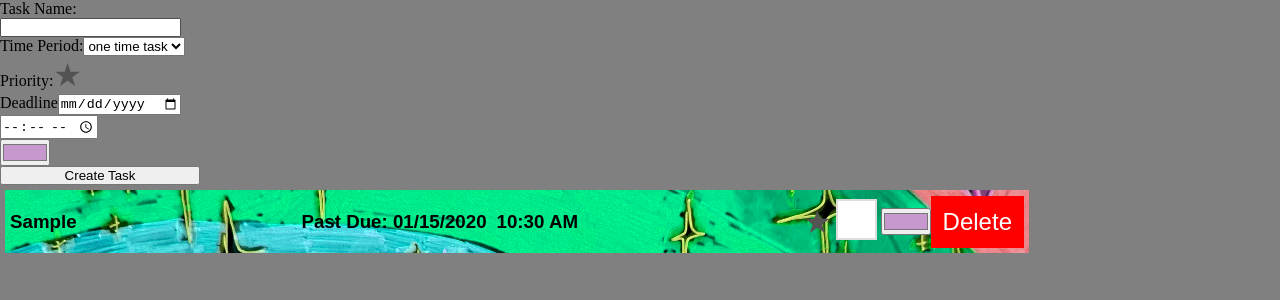
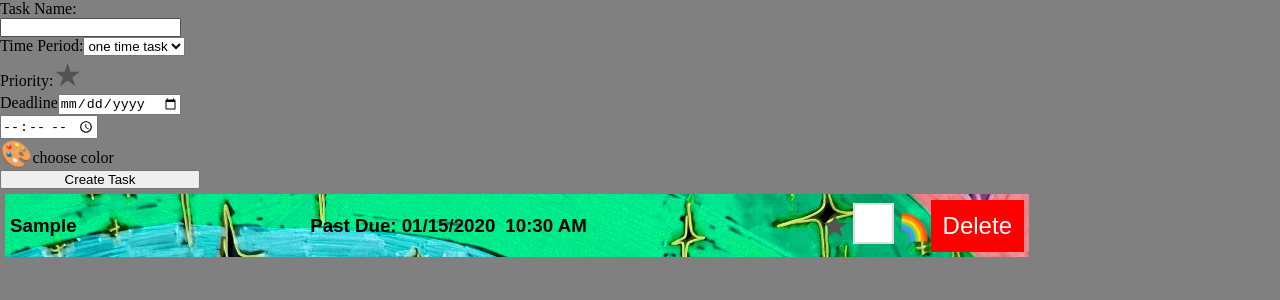
Before and after one commit to katredford/goal-getter, a React (Vite) app: page / in a window 1280 px wide. Both pictures are taken after typing "Sample", "2020-01-15", "10:30" into the empty fields and a click on the button "Create Task". Shown: the top 300 px of the page. Built offline with nearby package versions, Linux system fonts and the light colour scheme.

Commit message:
added id to tasks, changed the key value to task.id instead of index so that color does not get affected by task position in array

```diff
--- a/src/components/CreateGoal/createGoal.css
+++ b/src/components/CreateGoal/createGoal.css
@@ -7,6 +7,17 @@ input[type="checkbox"] {
   position: absolute;
   white-space: nowrap;
   width: 1px;
+}
+
+
+.color-picker::before {
+  color: #535353;
+  /* margin-right: 9px; */
+
+  font-size: 26px;
+  content: "🎨"
+    /* 🔘
+  🎨 */
 }
 
 .priority::before {
--- a/src/components/CreateGoal/index.jsx
+++ b/src/components/CreateGoal/index.jsx
@@ -113,8 +113,8 @@ export default function CreateGoal() {
             className={`priority ${isChecked ? "priority--active" : ""}`}
             aria-hidden="true"
           />
+        </label>
 
-        </label>
         {timePeriod === 'no-repeat' && (
 
           <label>
@@ -132,13 +132,19 @@ export default function CreateGoal() {
           </label>
         )}
 
+          <label>
         <input
           type="color"
-          // checked={isComplete}
           onChange={handleColorChange}
           id="favcolor"
           value={color}
         />
+
+        <span
+            className='color-picker'
+          aria-hidden="true"
+        />choose color
+      </label>
 
         <button type='submit'>Create Task</button>
       </form>
--- a/src/components/GoalCard/goalCard.css
+++ b/src/components/GoalCard/goalCard.css
@@ -1,3 +1,39 @@
+input[type="color"] {
+  clip: rect(0 0 0 0);
+  clip-path: inset(50%);
+  height: 1px;
+  overflow: hidden;
+  position: absolute;
+  white-space: nowrap;
+  width: 1px;
+}
+
+.color::before {
+  color: #535353;
+  /* margin-right: 9px; */
+
+  font-size: 26px;
+  content: "🌈"
+  /* 🔘
+  🎨 */
+}
+
+.mirror {
+  display: inline-block;
+  font-size: 30px;
+
+  -webkit-transform: matrix(-1, 0, 0, 1, 0, 0);
+  -moz-transform: matrix(-1, 0, 0, 1, 0, 0);
+  -o-transform: matrix(-1, 0, 0, 1, 0, 0);
+  transform: matrix(-1, 0, 0, 1, 0, 0);
+}
+/* .priority--active::before {
+  color: #ffe114;
+
+
+  font-size: 32px;
+  content: "★"
+} */
 
  .goalCard {
   display: flex;
@@ -15,6 +51,11 @@
 .goalCard h2 {
   font-size: 30px;
   margin-top: 10px;
+}
+.goalCard--top{
+  display: flex;
+  justify-content: space-between;
+  width: 100%;
 }
 .click-total {
   position: absolute;
--- a/src/components/GoalCard/index.jsx
+++ b/src/components/GoalCard/index.jsx
@@ -14,11 +14,11 @@ export default function GoalCard({ task }) {
   const [colorChange, setColorChange] = useState(task.color)
 
   const handleDelete = () => {
-    deleteTask(task?.name);
+    deleteTask(task?.id);
   };
 
   useEffect(() => {
-    const storedTask = tasks.find((t) => t.name === task?.name);
+    const storedTask = tasks.find((t) => t.id === task?.id);
     if (storedTask) {
       setClickNum(storedTask.clickNum || 0);
       setProgress(storedTask.completeCirc || 0);
@@ -28,17 +28,17 @@ export default function GoalCard({ task }) {
         setProgress(100);
       }
     }
-  }, [tasks, task?.name]);
+  }, [tasks, task?.id]);
 
   useEffect(() => {
-    const storedTask = tasks.find((t) => t.name === task?.name);
+    const storedTask = tasks.find((t) => t.id === task?.id);
     if (storedTask && storedTask.priority) {
       setIsPriority(true)
     } else {
       setIsPriority(false)
     }
 
-  }, [tasks, task?.name]);
+  }, [tasks, task?.id]);
 
   const handleIncrement = () => {
     const completeCirc = 100 / task?.frequency;
@@ -58,8 +58,8 @@ export default function GoalCard({ task }) {
       setClickNum(0);
     }
 
-    if (task && task.name) {
-      const existingTask = tasks.find((t) => t.name === task.name);
+    if (task && task.id) {
+      const existingTask = tasks.find((t) => t.id === task.id);
 
       if (existingTask) {
         // Task already exists, update it
@@ -74,16 +74,16 @@ export default function GoalCard({ task }) {
   };
 
   function handlePriorityChange() {
-    if (task && task.name) {
-      setPriority(task.name, !isPriority);
+    if (task && task.id) {
+      setPriority(task.id, !isPriority);
       setIsPriority(!isPriority);
     }
   }
 
   const handleColorChange = (event) => {
     console.log(event.target.value);
-    if (task && task.name) {
-      setColor(task.name, event.target.value)
+    if (task && task.id) {
+      setColor(task.id, event.target.value)
       setColorChange(event.target.value)
     }
 
@@ -92,10 +92,42 @@ export default function GoalCard({ task }) {
   return (
     <div className='goalCard'
       style={{ backgroundColor: colorChange }}>
+      <div className='goalCard--top'>
+      <label>
+        <input
+          type="checkbox"
+          checked={isPriority}
+          onChange={handlePriorityChange}
+        />
+        <span
+          className={`priority ${isPriority ? "priority--active" : ""}`}
+          aria-hidden="true"
+        />
+      </label>
+
+      <div>
       <h3>{task?.name}</h3>
       <p>
        {task?.frequency} times every {task?.timePeriod}
-      </p>
+          </p>
+
+        </div>
+        <label>
+        <input
+          type="color"
+          // checked={isComplete}
+          onChange={handleColorChange}
+          id="favcolor"
+          value={colorChange}
+        />
+
+        <span
+
+            className='color mirror'
+          aria-hidden="true"
+        />
+      </label>
+      </div>
       <Ring radius={100} stroke={10} progress={progress} />
       {/* <div className='background-circ'>hellow</div> */}
       <h1 className='click-total'>{clickNum}</h1>
@@ -109,25 +141,7 @@ export default function GoalCard({ task }) {
         <h2>Complete!</h2>
       )}
         <li className='del-btn' onClick={handleDelete}>Delete</li>
-          <input
-            type="color"
-            // checked={isComplete}
-            onChange={handleColorChange}
-            id="favcolor"
-            value={colorChange}
-          />
 
-        <label>
-          <input
-            type="checkbox"
-            checked={isPriority}
-            onChange={handlePriorityChange}
-          />
-          <span
-            className={`priority ${isPriority ? "priority--active" : ""}`}
-            aria-hidden="true"
-          />
-        </label>
       </div>
     </div>
   );
--- a/src/components/GoalsList/index.jsx
+++ b/src/components/GoalsList/index.jsx
@@ -52,45 +52,45 @@ export default function GoalsList() {
     setTaskChange(taskChange + 1);
   }, [tasks]);
 
-  const handleDelete = (taskName) => {
-    deleteTask(taskName);
+  const handleDelete = (taskId) => {
+    deleteTask(taskId);
     // Increment taskChange to trigger a re-render
     setTaskChange(taskChange + 1);
   };
 
-  const handleCheckboxChange = (taskName, isComplete) => {
-    setComplete(taskName, isComplete);
+  const handleCheckboxChange = (taskId, isComplete) => {
+    setComplete(taskId, isComplete);
     setTaskChange(taskChange + 1);
   };
 
-  const handlePriorityChange = (taskName, isPriority) => {
-    setPriority(taskName, isPriority);
-    setColor(taskName)
+  const handlePriorityChange = (taskId, isPriority) => {
+    setPriority(taskId, isPriority);
+    // setColor(taskName)
     setTaskChange(taskChange + 1);
   };
 
   return (
     <>
       <div>
-        {sortedTasks.map((task, index) => (
+        {sortedTasks.map((task) => (
           task.frequency === "" && (
             <SingleTask
-              key={index}
+              key={task.id}
               task={task}
-              onDelete={() => handleDelete(task.name)}
-              onCheckboxChange={(isComplete) => handleCheckboxChange(task.name, isComplete)}
-              onPriorityChange={(isPriority) => handlePriorityChange(task.name, isPriority)}
+              onDelete={() => handleDelete(task.id)}
+              onCheckboxChange={(isComplete) => handleCheckboxChange(task.id, isComplete)}
+              onPriorityChange={(isPriority) => handlePriorityChange(task.id, isPriority)}
               style={{ backgroundColor: task.color }}
             />
           )
         ))}
       </div>
       <div className='goalsList'>
-        {sortedTasks.map((task, index) => (
+        {sortedTasks.map((task) => (
           task.frequency !== "" && (
-            <GoalCard key={index} task={task}
-              onDelete={() => handleDelete(task.name)}
-              onPriorityChange={(isPriority) => handlePriorityChange(task.name, isPriority)}
+            <GoalCard key={task.id} task={task}
+              onDelete={() => handleDelete(task.id)}
+              onPriorityChange={(isPriority) => handlePriorityChange(task.id, isPriority)}
               // style={{ backgroundColor: task.color }}
             />
           )
--- a/src/components/SingleTask/index.jsx
+++ b/src/components/SingleTask/index.jsx
@@ -14,7 +14,7 @@ export default function SingleTask({ task }) {
   // console.log(isPriority)
 
   const handleDelete = () => {
-    deleteTask(task?.name);
+    deleteTask(task?.id);
   };
 
   useEffect(() => {
@@ -27,6 +27,8 @@ export default function SingleTask({ task }) {
 
     // console.log("Formatted Current Date:", formattedCurrentDate);
     // console.log("Deadline Date:", deadlineDateParsed.toLocaleDateString('en-US'));
+    const newCurrentDate = new Date(formattedCurrentDate);
+    const newDeadlineDate = new Date(deadlineDateParsed);
 
     // If the dates are the same, enable blinking
     if (formattedCurrentDate === deadlineDateParsed.toLocaleDateString('en-US')) {
@@ -37,7 +39,7 @@ export default function SingleTask({ task }) {
     }
 
     // If the deadline is in the past or equal to the current date, set isPastDue to true
-    if (formattedCurrentDate > deadlineDateParsed.toLocaleDateString('en-US')) {
+    if (newCurrentDate > newDeadlineDate) {
       // console.log("The date should be in the past");
       setIsPastDue(true);
     } else {
@@ -46,7 +48,7 @@ export default function SingleTask({ task }) {
   }, [task.deadline.date]);
 
   useEffect(() => {
-    const storedTask = tasks.find((t) => t.name === task?.name);
+    const storedTask = tasks.find((t) => t.id === task?.id);
     if (storedTask && storedTask.priority) {
       setIsPriority(true)
     } else {
@@ -57,28 +59,28 @@ export default function SingleTask({ task }) {
     } else {
       setIsComplete(false);
     }
-  }, [tasks, task?.name]);
+  }, [tasks, task?.id]);
 
   function handleCheckboxChange() {
-    if (task && task.name) {
+    if (task && task.id) {
       // Toggle the completion status using setComplete
-      setComplete(task.name, !isComplete);
+      setComplete(task.id, !isComplete);
       // Update the local state to reflect the change
       setIsComplete(!isComplete);
     }
   }
 
   function handlePriorityChange() {
-    if (task && task.name) {
-      setPriority(task.name, !isPriority);
+    if (task && task.id) {
+      setPriority(task.id, !isPriority);
       setIsPriority(!isPriority);
     }
   }
 
   const handleColorChange = (event) => {
 
-    if (task && task.name) {
-      setColor(task.name, event.target.value)
+    if (task && task.id) {
+      setColor(task.id, event.target.value)
       setColorChage(event.target.value)
 
       // setIsBlinking(true);
@@ -161,6 +163,7 @@ export default function SingleTask({ task }) {
             </svg>
           </label>
 
+          <label>
           <input
             type="color"
             // checked={isComplete}
@@ -169,6 +172,13 @@ export default function SingleTask({ task }) {
             value={colorChange}
           />
 
+          <span
+
+            className='color mirror'
+            aria-hidden="true"
+          />
+        </label>
+
 
           <li className='del-btn' onClick={handleDelete}>Delete</li>
         </div>
--- a/src/components/TaskContext/index.jsx
+++ b/src/components/TaskContext/index.jsx
@@ -101,9 +101,9 @@ export const TaskProvider = ({ children }) => {
     }
   };
 
-  const deleteTask = (taskName) => {
+  const deleteTask = (taskId) => {
     try {
-      const updatedTasks = tasks.filter((task) => task.name !== taskName);
+      const updatedTasks = tasks.filter((task) => task.id !== taskId);
       setTasks(updatedTasks);
       localStorage.setItem('tasks', JSON.stringify(updatedTasks));
     } catch (error) {
@@ -111,10 +111,10 @@ export const TaskProvider = ({ children }) => {
     }
   };
 
-  const setComplete = (taskName, isComplete) => {
+  const setComplete = (taskId, isComplete) => {
     try {
       const updatedTasks = tasks.map((task) =>
-        task.name === taskName ? { ...task, complete: isComplete } : task
+        task.id === taskId ? { ...task, complete: isComplete } : task
       );
       setTasks(updatedTasks);
       localStorage.setItem('tasks', JSON.stringify(updatedTasks));
@@ -123,10 +123,10 @@ export const TaskProvider = ({ children }) => {
     }
   };
 
-  const setColor = (taskName, selectedColor) => {
+  const setColor = (taskId, selectedColor) => {
     try {
       const updatedTasks = tasks.map((task) => {
-        if (task.name === taskName) {
+        if (task.id === taskId) {
           return { ...task, color: selectedColor };
         }
         return task;
@@ -139,10 +139,10 @@ export const TaskProvider = ({ children }) => {
     }
   };
 
-  const setPriority = (taskName, isPriority) => {
+  const setPriority = (taskId, isPriority) => {
     try {
       const updatedTasks = tasks.map((task) =>
-        task.name === taskName ? { ...task, priority: isPriority } : task
+        task.id === taskId ? { ...task, priority: isPriority } : task
       );
       setTasks(updatedTasks);
       localStorage.setItem('tasks', JSON.stringify(updatedTasks));
@@ -154,7 +154,7 @@ export const TaskProvider = ({ children }) => {
   const incrementTask = (updatedTask) => {
     try {
       const updatedTasks = tasks.map((task) =>
-        task.name === updatedTask.name ? updatedTask : task
+        task.id === updatedTask.id ? updatedTask : task
       );
       setTasks(updatedTasks);
       localStorage.setItem('tasks', JSON.stringify(updatedTasks));
```
